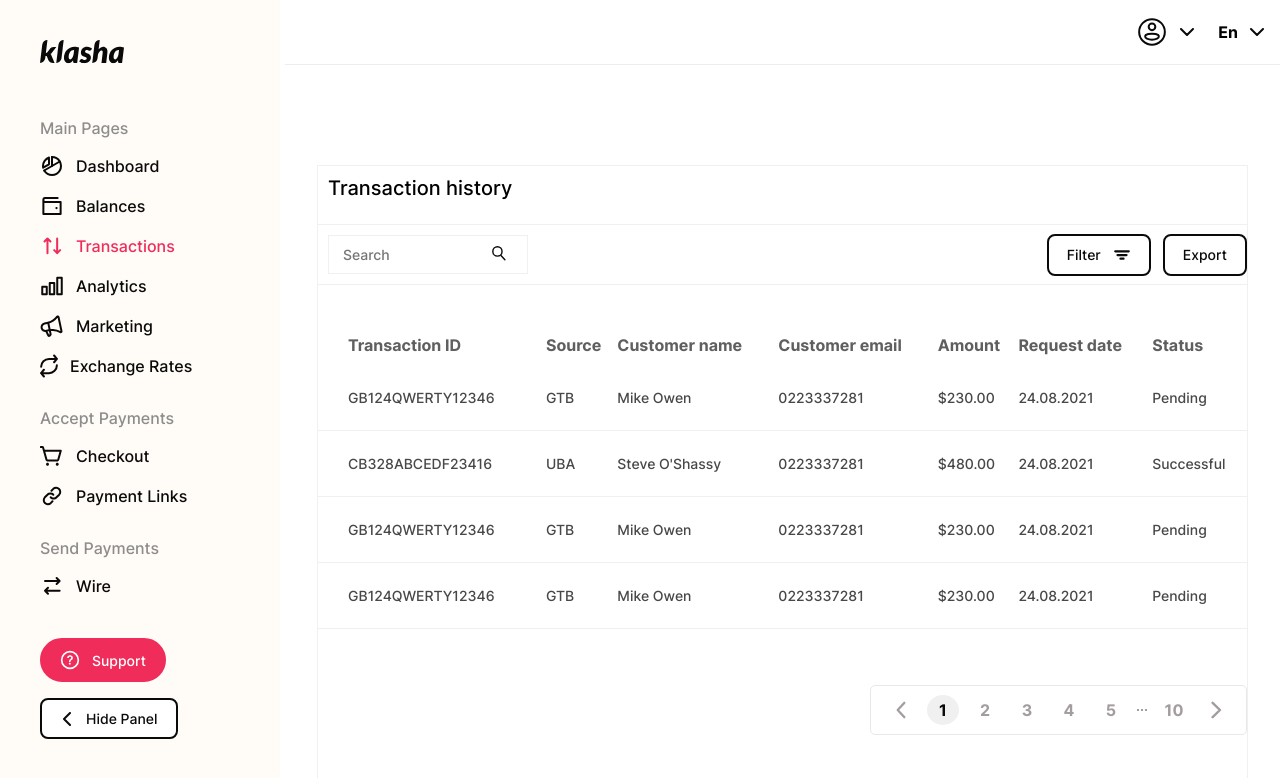
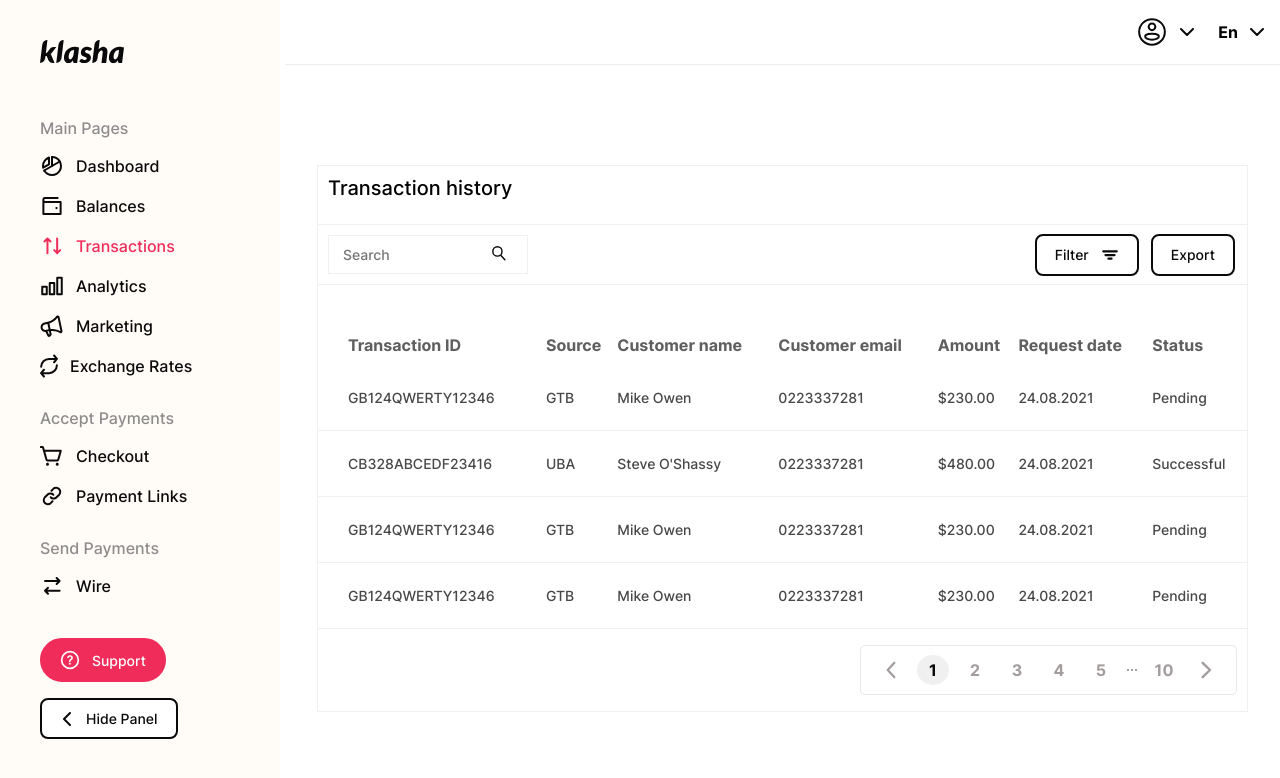
Before and after one commit to Taiwobello/klasha-assessment, a Next.js app: page /transactions in a window 1280 px wide. Shown: the top 778 px of the page. Built offline with nearby package versions, Linux system fonts and the light colour scheme.

Commit message:
fix styles

```diff
--- a/src/components/table/Table.module.scss
+++ b/src/components/table/Table.module.scss
@@ -1,7 +1,7 @@
 .table {
   width: 100%;
   border-collapse: collapse;
-  margin: 4rem 0;
+  margin-top: 4rem;
 
   thead {
     padding: 1.2rem;
@@ -57,6 +57,7 @@
   margin-left: auto;
   padding: 0.9rem;
   border-radius: 0.5rem;
+  margin-right: 1rem;
   .page-control {
     display: flex;
     justify-content: center;
--- a/src/pages/index.tsx
+++ b/src/pages/index.tsx
@@ -29,7 +29,7 @@ export default function Home() {
             ].join()}
             key={index}
           >
-            <p>{sales.date}</p>
+            <p className="margin-bottom-medium">{sales.date}</p>
             <Chart
               data={sales.data}
               dataKey="amt"
--- a/src/pages/transactions/index.module.scss
+++ b/src/pages/transactions/index.module.scss
@@ -1,6 +1,5 @@
 .transaction-page {
   border: 0.1rem solid #f0f0f0;
-  padding-bottom: 8rem;
 
   .action {
     display: flex;
--- a/src/pages/transactions/index.tsx
+++ b/src/pages/transactions/index.tsx
@@ -105,7 +105,7 @@ function Index() {
           </label>
         </div>
 
-        <div className="flex spaced">
+        <div className="flex spaced margin-right-small">
           <Button className="text-small">
             Filter{" "}
             <img
```
